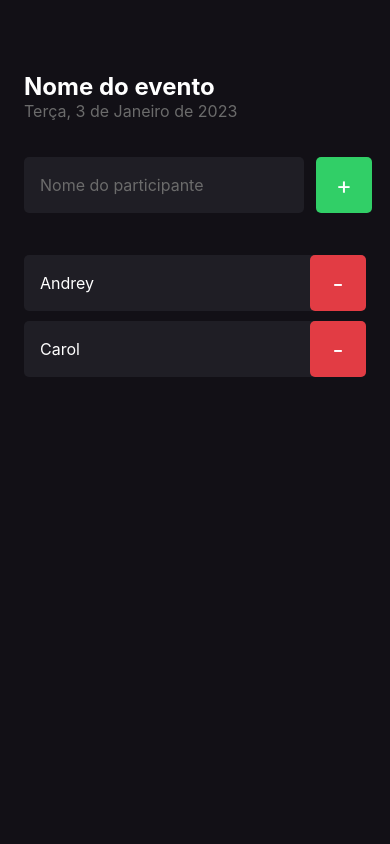
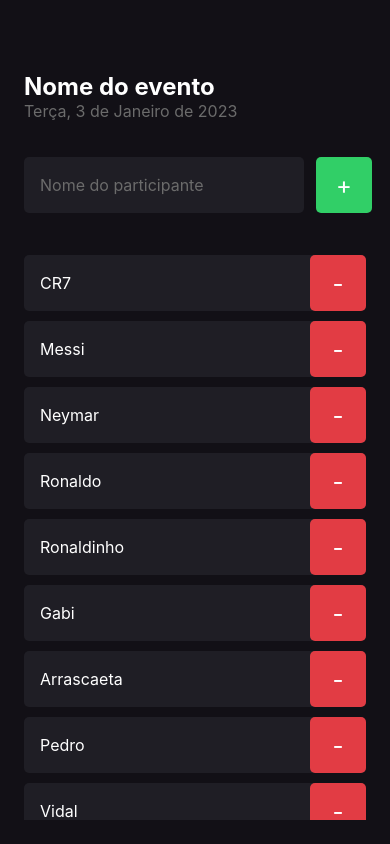
Before and after one commit to andreyaraujo-dev/ignite-react-native, a React Native app in the folder imhere/: screen / in a window 390 px wide. Built offline with nearby package versions, Linux system fonts and the light colour scheme.

Commit message:
adicionando flat list

```diff
--- a/imhere/src/screens/Home/index.tsx
+++ b/imhere/src/screens/Home/index.tsx
@@ -1,11 +1,32 @@
-import { Text, TextInput, TouchableOpacity, View } from "react-native";
+import {
+  FlatList,
+  ScrollView,
+  Text,
+  TextInput,
+  TouchableOpacity,
+  View,
+} from "react-native";
 import { styles } from "./styles";
 import { Participant } from "../../components/Participant";
 
 export function Home() {
+  const participants = [
+    "CR7",
+    "Messi",
+    "Neymar",
+    "Ronaldo",
+    "Ronaldinho",
+    "Gabi",
+    "Arrascaeta",
+    "Pedro",
+    "Vidal",
+    "Vinicios Junior",
+  ];
   function handleParticipantAdd() {}
 
-  function handleParticipantRemove() {}
+  function handleParticipantRemove(name: string) {
+    console.log(`remove participant ${name}`);
+  }
   return (
     <View style={styles.container}>
       <Text style={styles.eventName}>Nome do evento</Text>
@@ -22,8 +43,24 @@ export function Home() {
         </TouchableOpacity>
       </View>
 
-      <Participant name="Andrey" onRemove={handleParticipantRemove} />
-      <Participant name="Carol" onRemove={handleParticipantRemove} />
+      <FlatList
+        data={participants}
+        keyExtractor={(item) => item}
+        renderItem={({ item }) => (
+          <Participant
+            key={item}
+            name={item}
+            onRemove={() => handleParticipantRemove(item)}
+          />
+        )}
+        showsVerticalScrollIndicator={false}
+        ListEmptyComponent={() => (
+          <Text style={styles.listEmptyText}>
+            Ninguém chegou no evento ainda? Adicione participantes a sua lista
+            de eventos
+          </Text>
+        )}
+      />
     </View>
   );
 }
--- a/imhere/src/screens/Home/styles.ts
+++ b/imhere/src/screens/Home/styles.ts
@@ -44,4 +44,9 @@ export const styles = StyleSheet.create({
     marginTop: 36,
     marginBottom: 42,
   },
+  listEmptyText: {
+    color: "#FFF",
+    fontSize: 14,
+    textAlign: "center",
+  },
 });
```
